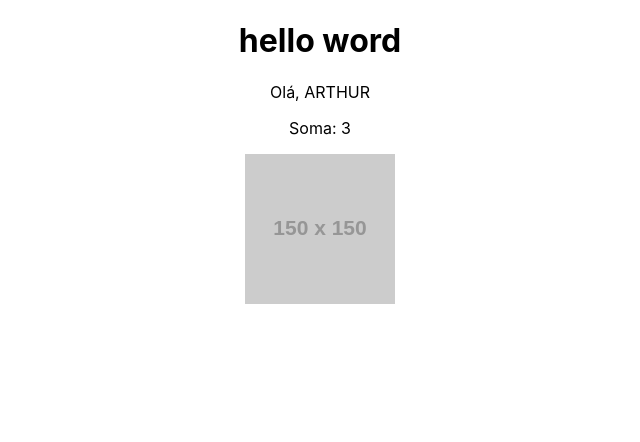
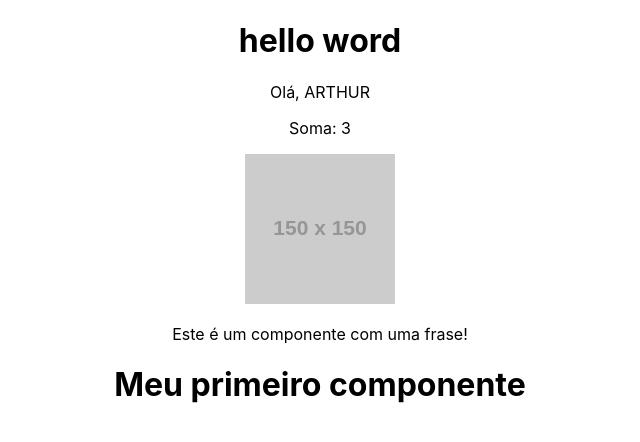
Before and after one commit to arthurotto123/react, a React (Create React App) app in the folder meu-projeto/: page / in a window 1280 px wide. Shown: the top 442 px of the page, without its empty margins (320-960 px from the left). Built offline with nearby package versions, Linux system fonts and the light colour scheme.

Commit message:
criando meus primeiros componentes em react

```diff
--- a/meu-projeto/src/App.js
+++ b/meu-projeto/src/App.js
@@ -1,5 +1,6 @@
 import logo from './logo.svg';
 import './App.css';
+import HelloWord from './componetes/helloword.js'
 
 function App() {
   const name = 'arthur';
@@ -18,6 +19,7 @@ function App() {
       <p>Olá, {newname}</p>
       <p>Soma: {sum(1, 2)}</p>
       <img src={url} alt='minha imagem'/>
+      <HelloWord />
     </div>
   );
 }
--- /dev/null
+++ b/meu-projeto/src/componetes/frases.js
@@ -0,0 +1,10 @@
+function Frase(){
+    return(
+        <div>
+            <p>Este é um componente com uma frase!</p>
+        </div>
+    )
+}
+
+export default Frase;
+// exportando a função frases
--- /dev/null
+++ b/meu-projeto/src/componetes/helloword.js
@@ -0,0 +1,16 @@
+import Frase from './frases'
+
+function HelloWord(){
+
+
+    return(
+        <div>
+            <Frase />
+             <h1>Meu primeiro componente</h1>
+        </div>
+
+    )
+}
+
+export default HelloWord;
+// exportando a função HelloWord
```
